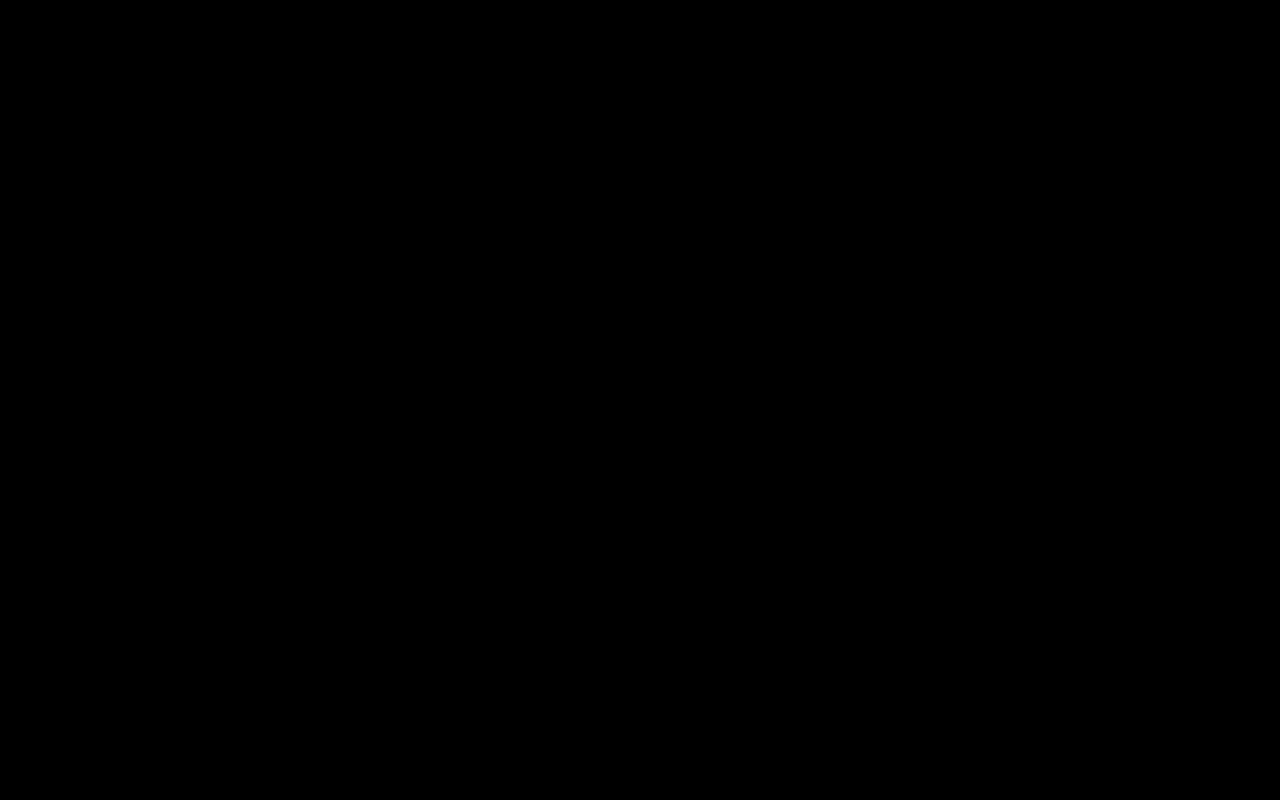
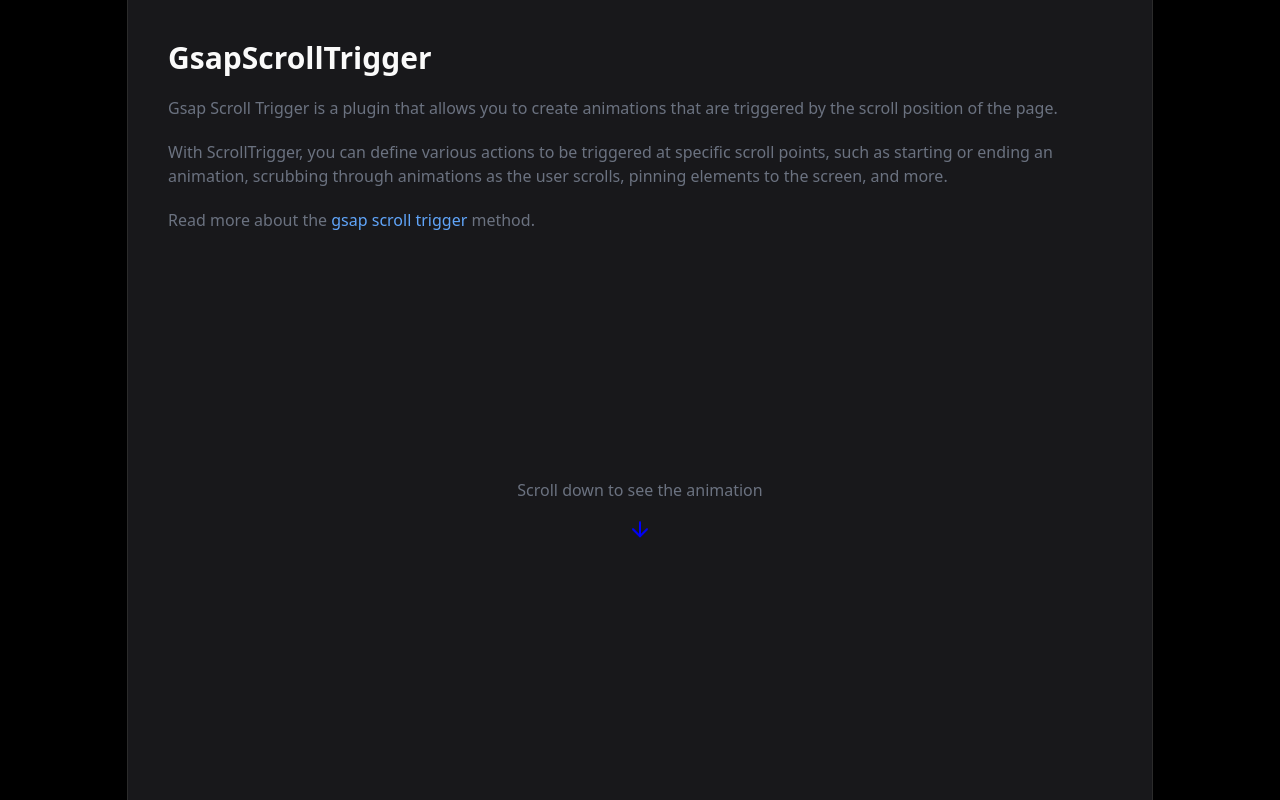
Before and after one commit to nzkks/gsap-vite, a React (Vite) app: page /gsapscrolltrigger in a window 1280 px wide. Before the commit this address had no page. Shown: the top 800 px of the page. Built offline with nearby package versions, Linux system fonts and the light colour scheme.

Commit message:
Add an example of 'GSAP Scroll Trigger' animation

```diff
--- a/src/App.jsx
+++ b/src/App.jsx
@@ -1,6 +1,6 @@
 import { BrowserRouter as Router, Route, Routes } from 'react-router-dom';
 
-import { GsapFrom, GsapTo, GsapFromTo, GsapTimeline, GsapStagger, Home } from './pages';
+import { GsapFrom, GsapTo, GsapFromTo, GsapTimeline, GsapStagger, Home, GsapScrollTrigger } from './pages';
 
 const App = () => {
   return (
@@ -12,6 +12,7 @@ const App = () => {
           <Route path="/gsapfromto" element={<GsapFromTo />} />
           <Route path="/gsaptimeline" element={<GsapTimeline />} />
           <Route path="/gsapstagger" element={<GsapStagger />} />
+          <Route path="/gsapscrolltrigger" element={<GsapScrollTrigger />} />
           <Route path="/" element={<Home />} />
         </Routes>
       </Router>
--- /dev/null
+++ b/src/pages/GsapScrollTrigger.jsx
@@ -0,0 +1,86 @@
+import { useRef } from 'react';
+
+import { useGSAP } from '@gsap/react';
+import { ScrollTrigger } from 'gsap/all';
+import gsap from 'gsap';
+
+gsap.registerPlugin(ScrollTrigger);
+
+const GsapScrollTrigger = () => {
+  const scrollRef = useRef();
+
+  useGSAP(
+    () => {
+      const boxes = gsap.utils.toArray(scrollRef.current.children);
+
+      boxes.forEach(box => {
+        gsap.to(box, {
+          x: 150 * (boxes.indexOf(box) + 5),
+          rotation: 360,
+          borderRadius: '50%',
+          scale: 1.5,
+          scrollTrigger: {
+            trigger: box,
+            start: 'bottom bottom',
+            end: 'top 10%',
+            scrub: true,
+          },
+          ease: 'power1.inOut',
+        });
+      });
+    },
+    { scope: scrollRef }
+  );
+
+  return (
+    <main>
+      <h1>GsapScrollTrigger</h1>
+
+      <p className="mt-5 text-gray-500">
+        Gsap Scroll Trigger is a plugin that allows you to create animations that are triggered by the scroll position
+        of the page.
+      </p>
+
+      <p className="mt-5 text-gray-500">
+        With ScrollTrigger, you can define various actions to be triggered at specific scroll points, such as starting
+        or ending an animation, scrubbing through animations as the user scrolls, pinning elements to the screen, and
+        more.{' '}
+      </p>
+
+      <p className="mt-5 text-gray-500">
+        Read more about the{' '}
+        <a href="https://gsap.com/docs/v3/Plugins/ScrollTrigger/" target="_blank" rel="noreferrer noopener nofollow">
+          gsap scroll trigger
+        </a>{' '}
+        method.
+      </p>
+
+      <div className="w-full h-[70vh] flex justify-center items-center flex-col">
+        <p className="text-center text-gray-500">Scroll down to see the animation</p>
+
+        <svg
+          className="animate-bounce mt-5"
+          xmlns="http://www.w3.org/2000/svg"
+          width="24"
+          height="24"
+          viewBox="0 0 24 24"
+          fill="none"
+          stroke="blue"
+          strokeWidth="2"
+          strokeLinecap="round"
+          strokeLinejoin="round"
+        >
+          <path d="M12 19V5" />
+          <path d="M5 12l7 7 7-7" />
+        </svg>
+      </div>
+
+      <div ref={scrollRef} className="mt-20 w-full h-screen">
+        <div id="scroll-pink" className="scroll-box w-20 h-20 rounded-lg bg-pink-500" />
+        <div id="scroll-orange" className="scroll-box w-20 h-20 rounded-lg bg-orange-500" />
+      </div>
+    </main>
+  );
+};
+
+export default GsapScrollTrigger;
--- a/src/pages/Home.jsx
+++ b/src/pages/Home.jsx
@@ -26,6 +26,11 @@ const animations = [
     title: 'GSAP Stagger',
     description: 'The stagger() method is used to animate multiple elements with a stagger effect.',
     path: '/gsapstagger',
+  },
+  {
+    title: 'GSAP ScrollTrigger',
+    description: 'The ScrollTrigger plugin is used to trigger animations based on the scroll position.',
+    path: '/gsapscrolltrigger',
   },
 ];
 
--- a/src/pages/index.jsx
+++ b/src/pages/index.jsx
@@ -3,6 +3,7 @@ import GsapFrom from './GsapFrom.jsx';
 import GsapFromTo from './GsapFromTo.jsx';
 import GsapTimeline from './GsapTimeline.jsx';
 import GsapStagger from './GsapStagger.jsx';
+import GsapScrollTrigger from './GsapScrollTrigger.jsx';
 import Home from './Home.jsx';
 
-export { GsapTo, GsapFrom, GsapFromTo, GsapTimeline, GsapStagger, Home };
+export { GsapTo, GsapFrom, GsapFromTo, GsapTimeline, GsapStagger, GsapScrollTrigger, Home };
```
